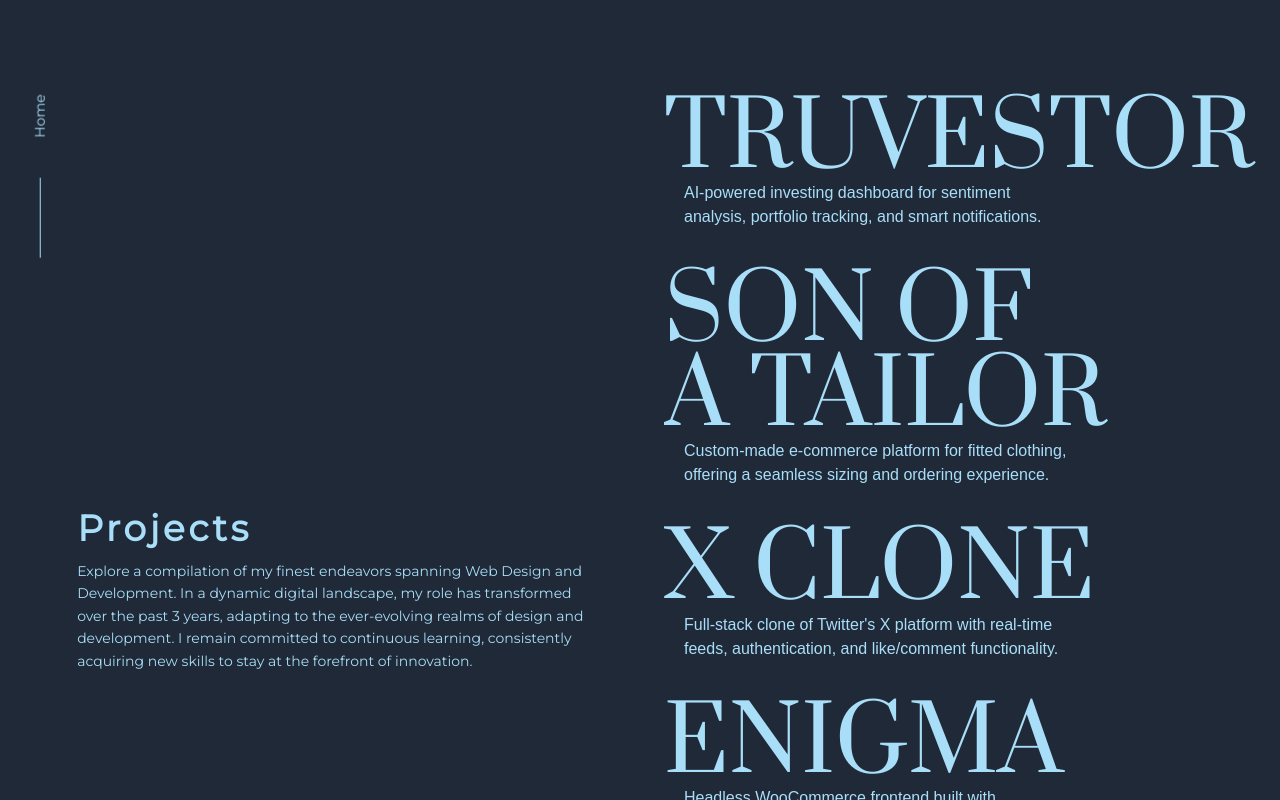
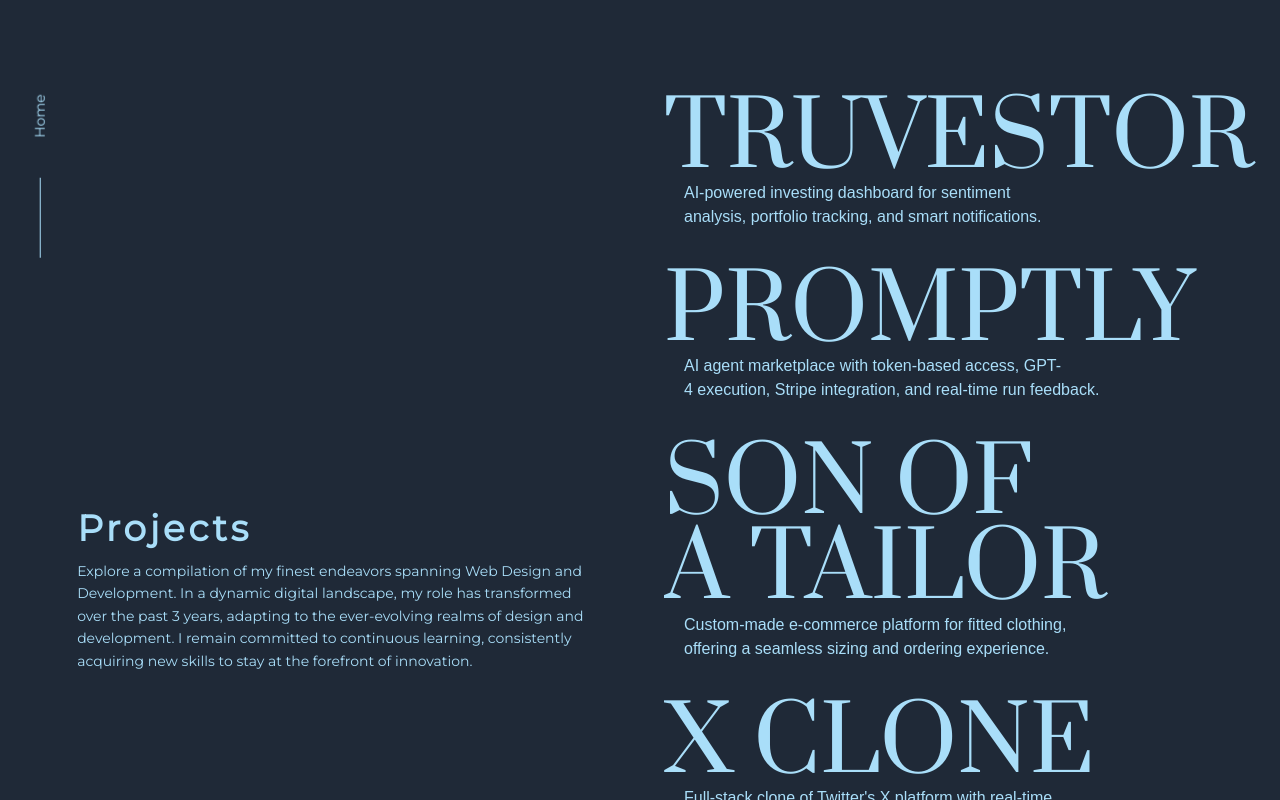
Before and after one commit to rahilshah105/Personal-Website, a Next.js app: page /projects in a window 1280 px wide. Built offline with nearby package versions, Linux system fonts and the light colour scheme.

Commit message:
added one more project

```diff
--- a/src/app/projects/page.tsx
+++ b/src/app/projects/page.tsx
@@ -13,6 +13,15 @@
     type: "video",
     media: "/videos/truvestor.mp4",
   },
+  {
+    title: "Promptly",
+    description:
+      "AI agent marketplace with token-based access, GPT-4 execution, Stripe integration, and real-time run feedback.",
+    href: "/projects/promptly",
+    type: "video",
+    media: "/videos/promptly.mp4",
+  },
+
   {
     title: "Son Of a Tailor",
     description:
--- a/src/data/projects.json
+++ b/src/data/projects.json
@@ -53,6 +53,60 @@
     "codeLink": "https://github.com/rahilshah105/TheTruvestor",
     "liveLink": "https://thetruvestor.com"
   },
+  {
+  "slug": "promptly",
+  "title": "Promptly",
+  "subtitle": "AI agent marketplace with pay-per-use access, real-time GPT-4 execution, and workspace management. Built and powered with these technologies:",
+  "headerBgColor": "#4F46E5",
+  "tech": [
+    {
+      "name": "Next.js",
+      "description": "React framework used for routing, server rendering, and static generation.",
+      "link": "https://nextjs.org/"
+    },
+    {
+      "name": "React",
+      "description": "Frontend library for building interactive and reusable UI components.",
+      "link": "https://reactjs.org/"
+    },
+    {
+      "name": "TypeScript",
+      "description": "Typed superset of JavaScript enabling safer, more predictable code.",
+      "link": "https://www.typescriptlang.org/"
+    },
+    {
+      "name": "Supabase",
+      "description": "Used for user authentication and session management.",
+      "link": "https://supabase.com/"
+    },
+    {
+      "name": "MongoDB",
+      "description": "Document database used for storing agents, users, and run history.",
+      "link": "https://www.mongodb.com/"
+    },
+    {
+      "name": "Redis + BullMQ",
+      "description": "Used for background job processing and agent execution queues.",
+      "link": "https://docs.bullmq.io/"
+    },
+    {
+      "name": "OpenAI API",
+      "description": "GPT-4 used for running agent tasks and generating user-facing output.",
+      "link": "https://openai.com/"
+    },
+    {
+      "name": "Stripe",
+      "description": "Payment processing platform used for purchasing agent runs securely.",
+      "link": "https://stripe.com/"
+    }
+  ],
+  "showcaseImage": "/videos/promptly2.mp4",
+  "contentHtml": "<p>Promptly is a full-stack AI agent marketplace that lets users browse, preview, and pay to run GPT-4–powered agents. Each agent can be purchased as a one-off run via Stripe, tracked via a tokenized usage system, and executed in real-time using BullMQ queues.</p><p>The platform features full workspace and run history management, secure access control, and a scalable backend powered by MongoDB and Redis.</p>",
+  "styleImage": "/_astro/promptly-style.png",
+  "codeLink": "https://github.com/rahilshah105/promptly",
+  "liveLink": "https://ai-agent-marketplace-lac.vercel.app"
+},
+
   {
     "slug": "son-of-a-tailor",
     "title": "Son Of a Tailor",
```
Also changed, not shown: 2 other files (tests, documents, lock files or other folders).
